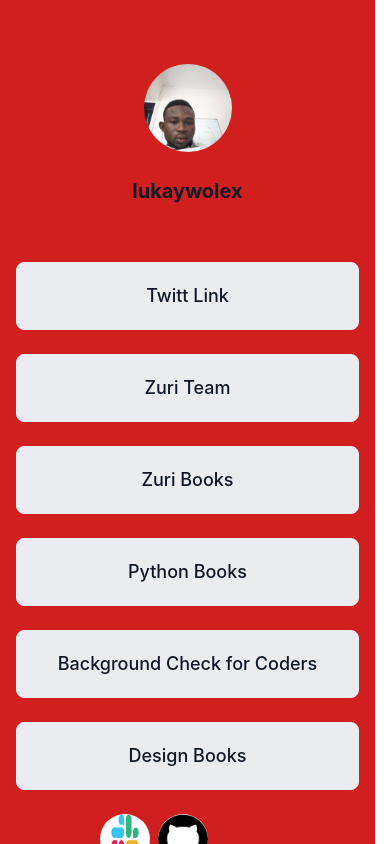
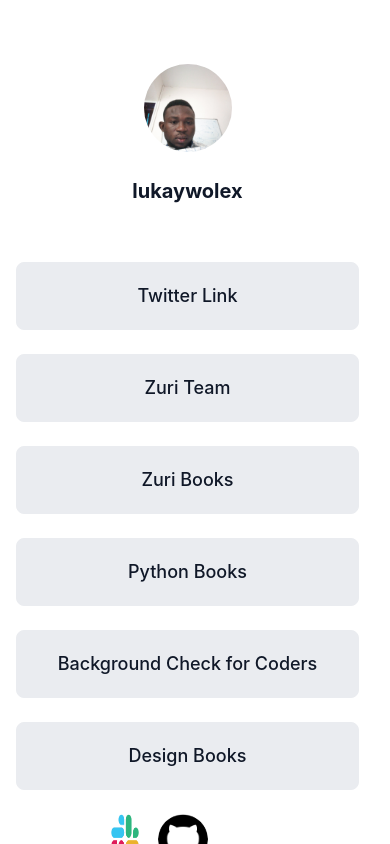
Before and after one commit to olukay08/Linktree, a React (Create React App) app in the folder mylittle/: page / in a window 390 px wide. Shown: the top 844 px of the page. Built offline with nearby package versions, Linux system fonts and the light colour scheme.

Commit message:
fix profile error

```diff
--- a/mylittle/src/App.css
+++ b/mylittle/src/App.css
@@ -135,7 +135,7 @@
 flex-grow: 0;
 z-index: 1;
 }
-#slackusername{
+#slack{
     display: none;
 }
 .link-section{
@@ -263,7 +263,7 @@
      width: 375px;
      height: 1088px;
      overflow-y: scroll;
-     background:blue;
+     background: #FFFFFF;
     }
     .main_section{
 display: flex;
@@ -280,7 +280,7 @@
 
 /* Base/White */
 
-background: #d11e1e;
+background: #FFFFFF;
     }
 .sub_section{
     display: flex;
@@ -300,19 +300,8 @@
     align-self: stretch;
     flex-grow: 0;
 }
-.nk-section{
-    box-sizing: border-box;
-    position: relative;
-    width: 900px;
-    height: 384px;
 
-      /* Primary/200
 
-    #D9D6FE
-     */
-    border: 1px dashed #D9D6FE;
-    border-radius: 5px;
-}
 .frames{
     /* Auto layout */
 
--- a/mylittle/src/App.js
+++ b/mylittle/src/App.js
@@ -13,13 +13,13 @@
 
                 <div id="profile__img"></div>
                 <div id="twitter">lukaywolex</div>
-                <div id="slackusername">menukuro oluwole</div>
+                <div id="slack">oluwole</div>
 
           </div>
           <div className="link-section">
             <div className ="btn_zuri">
               <div className="frames">
-                <a href="https://training.zuri.team/" id="btn__zuri" >Twitt Link</a>
+                <a href="https://twitter.com/lukaywolex" id="btn__zuri" >Twitter Link</a>
 
               </div>
 
```
